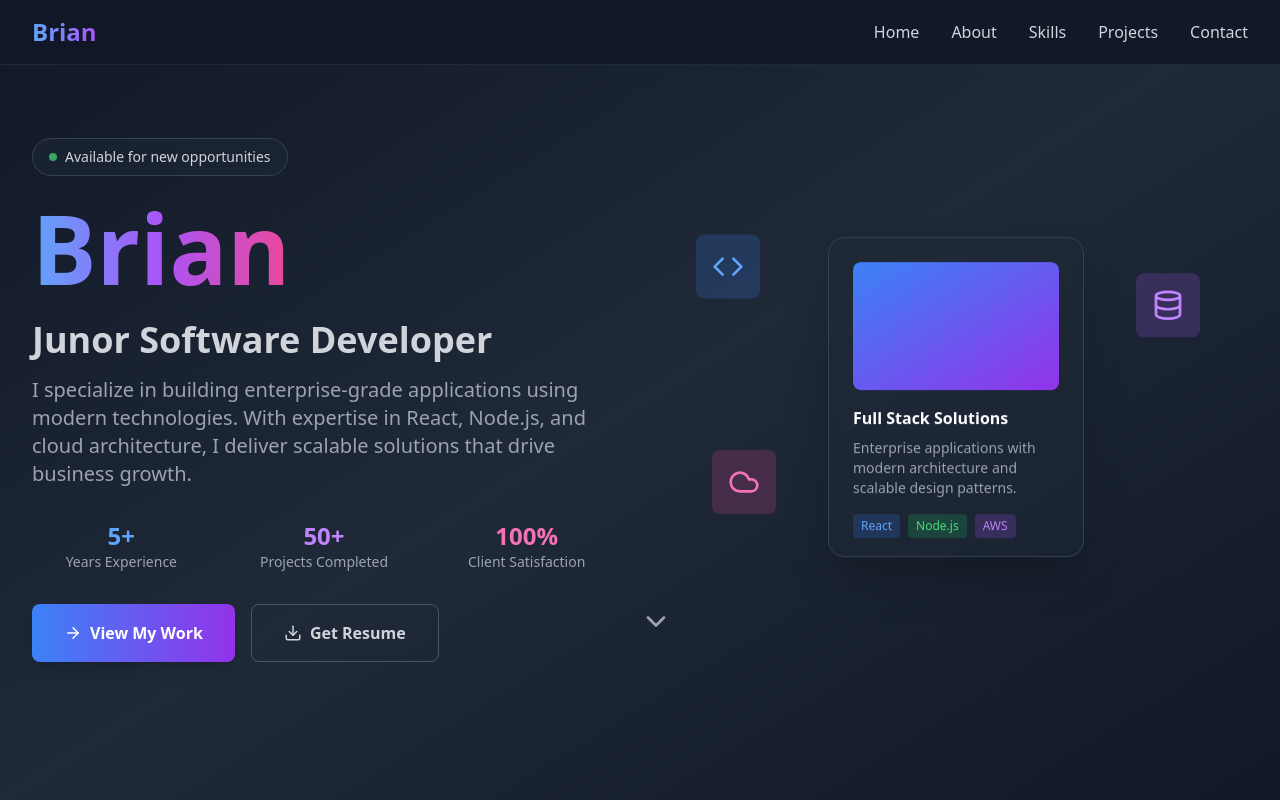
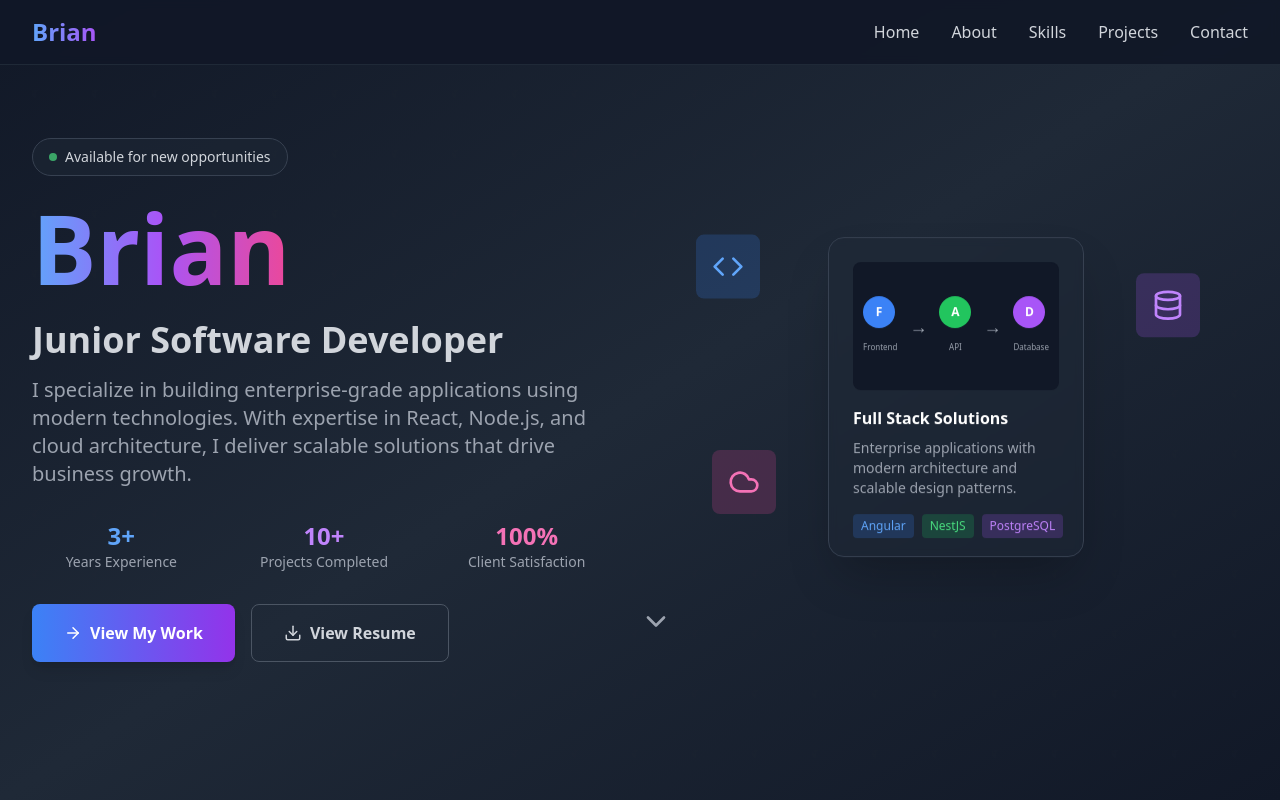
Before and after one commit to Kishoyian-Brian/Portfolio, a React (Vite) app: page / in a window 1280 px wide. Shown: the top 800 px of the page. Built offline with nearby package versions, Linux system fonts and the light colour scheme.

Commit message:
Update Hero section: Add fullstack diagram, update project count to 10+, and enhance visual design

```diff
--- a/src/components/Hero.tsx
+++ b/src/components/Hero.tsx
@@ -59,7 +59,7 @@ export default function Hero() {
               animate={{ opacity: 1, y: 0 }}
               transition={{ duration: 0.8, delay: 0.4 }}
             >
-              Junor Software Developer
+              Junior Software Developer
             </motion.h2>
 
             <motion.p
@@ -81,11 +81,11 @@ export default function Hero() {
               transition={{ duration: 0.8, delay: 0.6 }}
             >
               <div className="text-center">
-                <div className="text-2xl font-bold text-blue-400">5+</div>
+                <div className="text-2xl font-bold text-blue-400">3+</div>
                 <div className="text-sm text-gray-400">Years Experience</div>
               </div>
               <div className="text-center">
-                <div className="text-2xl font-bold text-purple-400">50+</div>
+                <div className="text-2xl font-bold text-purple-400">10+</div>
                 <div className="text-sm text-gray-400">Projects Completed</div>
               </div>
               <div className="text-center">
@@ -111,15 +111,17 @@ export default function Hero() {
                 View My Work
               </motion.button>
 
-              <motion.button
-                onClick={scrollToContact}
+              <motion.a
+                href="https://docs.google.com/document/d/1Pq5-4zGUh4vtK3UZVxKNk_PDh4e0WZFZnWgghxals84/edit?usp=drive_link"
+                target="_blank"
+                rel="noopener noreferrer"
                 className="px-8 py-4 border border-gray-600 text-gray-300 font-semibold rounded-lg hover:border-gray-500 hover:bg-gray-800/50 transition-all duration-300 flex items-center justify-center gap-2"
                 whileHover={{ scale: 1.05 }}
                 whileTap={{ scale: 0.95 }}
               >
                 <Download size={18} />
-                Get Resume
-              </motion.button>
+                View Resume
+              </motion.a>
             </motion.div>
           </motion.div>
 
@@ -162,15 +164,48 @@ export default function Hero() {
                 animate={{ y: [0, -5, 0] }}
                 transition={{ duration: 4, repeat: Infinity }}
               >
-                <div className="w-full h-32 bg-gradient-to-br from-blue-500 to-purple-600 rounded-lg mb-4"></div>
+                <div className="w-full h-32 bg-gray-900 rounded-lg mb-4 p-4 flex items-center justify-center">
+                  {/* Simple Fullstack Visualization */}
+                  <div className="flex items-center space-x-3">
+                    {/* Frontend */}
+                    <div className="text-center">
+                      <div className="w-8 h-8 bg-blue-500 rounded-full flex items-center justify-center mb-1">
+                        <span className="text-white text-xs font-bold">F</span>
+                      </div>
+                      <span className="text-gray-400 text-[8px]">Frontend</span>
+                    </div>
+
+                    {/* Arrow */}
+                    <div className="text-gray-400 text-lg">→</div>
+
+                    {/* API */}
+                    <div className="text-center">
+                      <div className="w-8 h-8 bg-green-500 rounded-full flex items-center justify-center mb-1">
+                        <span className="text-white text-xs font-bold">A</span>
+                      </div>
+                      <span className="text-gray-400 text-[8px]">API</span>
+                    </div>
+
+                    {/* Arrow */}
+                    <div className="text-gray-400 text-lg">→</div>
+
+                    {/* Database */}
+                    <div className="text-center">
+                      <div className="w-8 h-8 bg-purple-500 rounded-full flex items-center justify-center mb-1">
+                        <span className="text-white text-xs font-bold">D</span>
+                      </div>
+                      <span className="text-gray-400 text-[8px]">Database</span>
+                    </div>
+                  </div>
+                </div>
                 <h3 className="text-white font-semibold mb-2">Full Stack Solutions</h3>
                 <p className="text-gray-400 text-sm mb-4">
                   Enterprise applications with modern architecture and scalable design patterns.
                 </p>
                 <div className="flex gap-2">
-                  <span className="px-2 py-1 bg-blue-500/20 text-blue-400 text-xs rounded">React</span>
-                  <span className="px-2 py-1 bg-green-500/20 text-green-400 text-xs rounded">Node.js</span>
-                  <span className="px-2 py-1 bg-purple-500/20 text-purple-400 text-xs rounded">AWS</span>
+                  <span className="px-2 py-1 bg-blue-500/20 text-blue-400 text-xs rounded">Angular</span>
+                  <span className="px-2 py-1 bg-green-500/20 text-green-400 text-xs rounded">NestJS</span>
+                  <span className="px-2 py-1 bg-purple-500/20 text-purple-400 text-xs rounded">PostgreSQL</span>
                 </div>
               </motion.div>
             </div>
```
